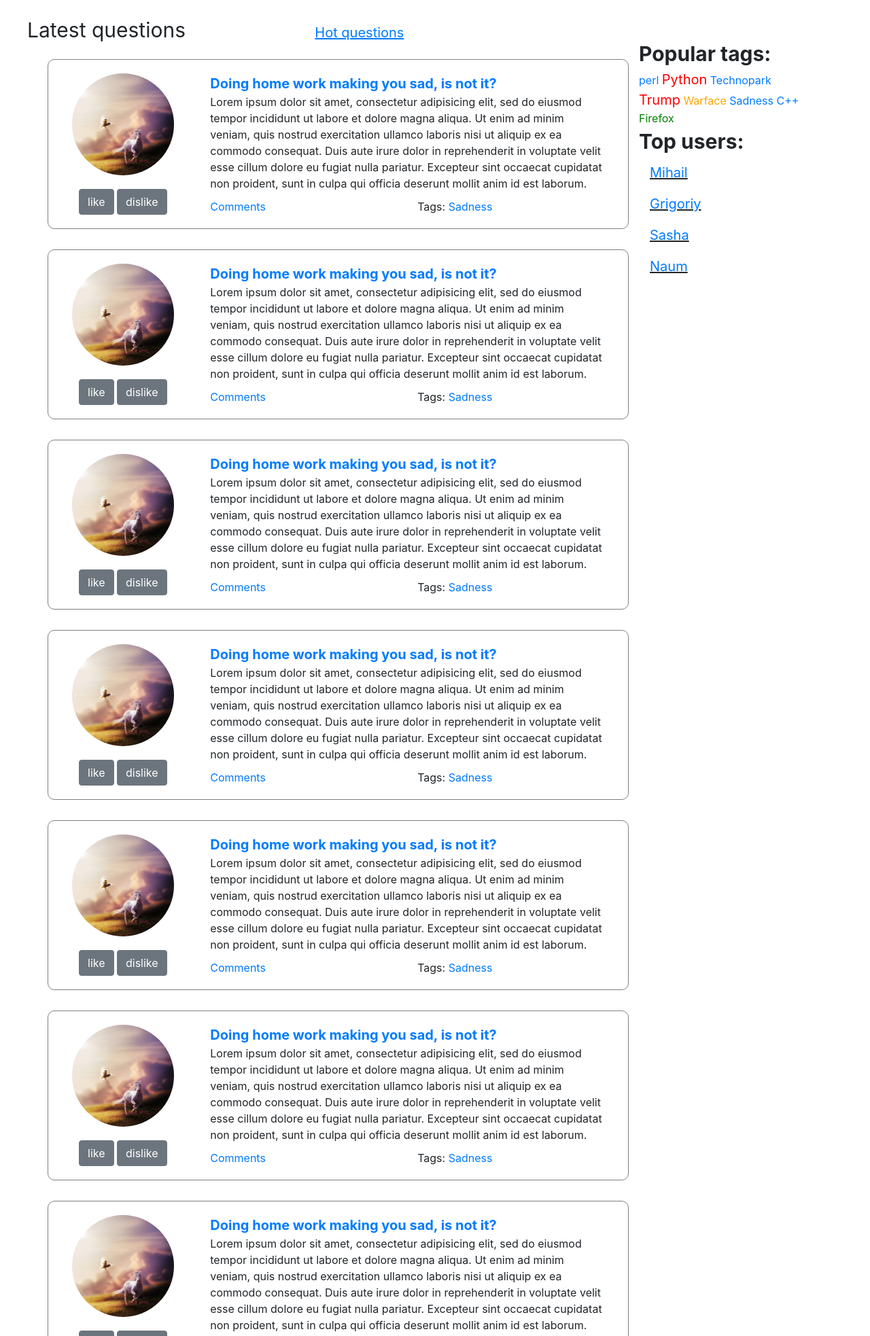
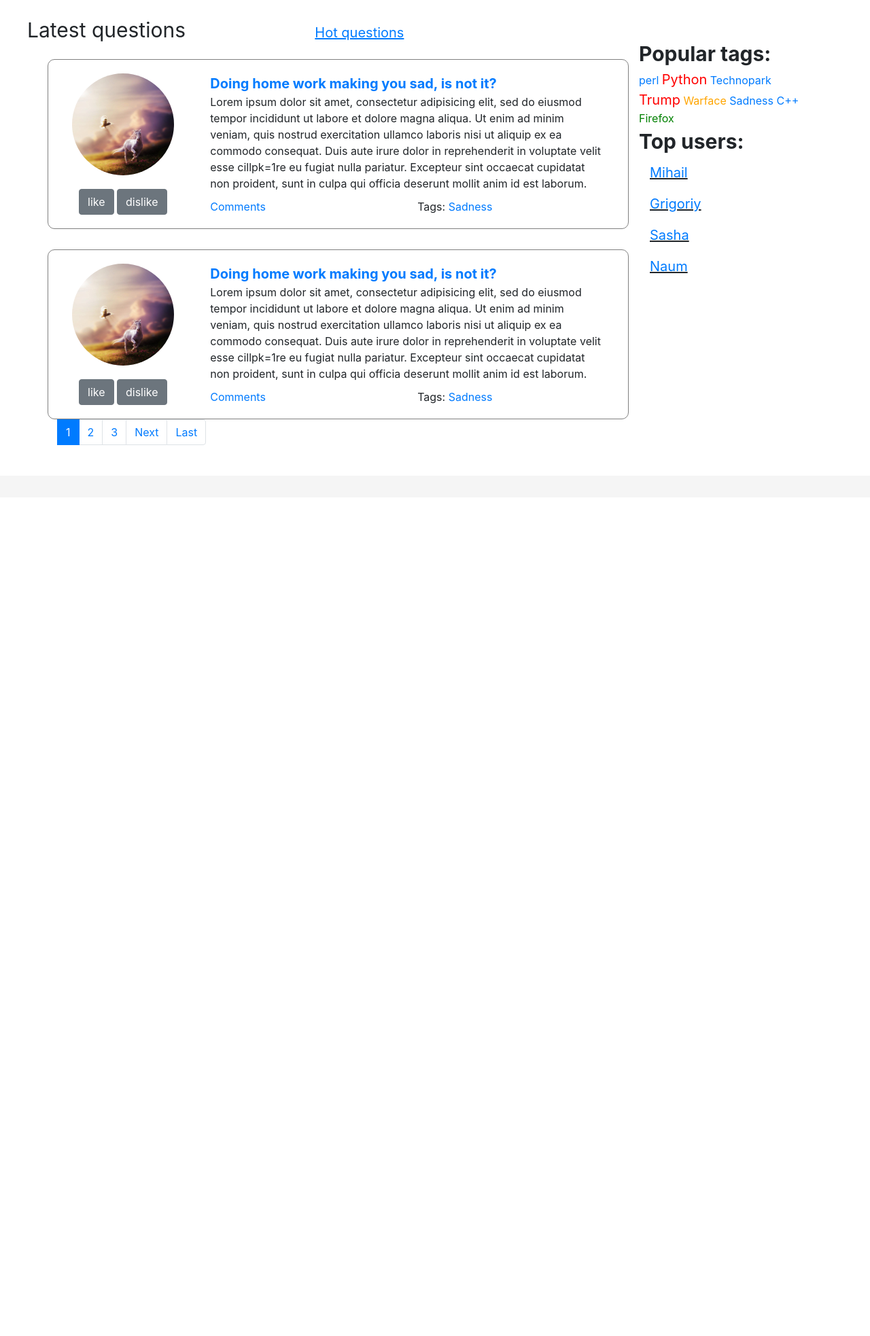
Before and after one commit to Sicarii-NaumaN/WEB, a Django app: page / in a window 1280 px wide. Shown: the part 68-2034 px from the top of the page at 68% size. After the commit the page ends 723 px from the top, so only its background shows below. Run offline with Django 3.2, Linux system fonts and the light colour scheme; some libraries are stand-ins or nearby versions.

Commit message:
add pagination

```diff
--- a/askme-Yashuvaev/app/views.py
+++ b/askme-Yashuvaev/app/views.py
@@ -1,6 +1,9 @@
 from django.shortcuts import render
 from django.views.generic import ListView
 from django.core.paginator import Paginator
+
+
+
 
 
 # Create your views here.
@@ -11,16 +14,16 @@ questions = [
      'title': f'title {idx}',
      'text': 'text text',
     } for idx in range(10)
+]
 
-]
 
 
 def index(request):
 	paginator = Paginator(questions, 2)
 	page_number = request.GET.get('page')
-	index_questions = paginator.get_page(page_number)
+	page = paginator.get_page(page_number)
 	return render(request, 'index.html', {
-		'questions' :questions,
+		'page_obj' :page,
 		})
 
 def new_question(request):
@@ -32,8 +35,11 @@ def login_page(request):
 def settings_page(request):
 	return render(request, 'settings.html', {})
 def tags_page(request):
+	paginator = Paginator(questions, 3)
+	page_number = request.GET.get('page')
+	page = paginator.get_page(page_number)
 	return render(request, 'tag.html', {
-		'questions' :questions,
+		'page_obj' : page,
 		})
 
 def register_page(request):
@@ -41,8 +47,11 @@ def register_page(request):
 
 def question_page(request, pk):
 	question = questions[pk]
+	paginator = Paginator(questions, 2)
+	page_number = request.GET.get('page')
+	page = paginator.get_page(page_number)
 	return render(request, 'question.html', {
-		'questions' : questions,
+		'page_obj' : page,
 		})
 def paginate(objects_list, request, per_page=10):
     # do smth with Paginator, etc…
--- a/askme-Yashuvaev/static/css/my.css
+++ b/askme-Yashuvaev/static/css/my.css
@@ -201,3 +201,8 @@ code {
 	margin-top: 20px;
     margin-left: 10px;
 }
+
+.pagination-dynamic {
+	margin-left: 20px;
+    margin-top: 10px;
+}
--- a/askme-Yashuvaev/templates/inc/one_question.html
+++ b/askme-Yashuvaev/templates/inc/one_question.html
@@ -10,18 +10,18 @@
             </div>
             <div class="col-9">
                 <div class="question-title">
-                    <a class="question-link" href="">Doing home work making you sad, is not it?</a>
+                    <a class="question-link" href="{% url 'question' pk=1 %}">Doing home work making you sad, is not it?</a>
                 </div>
                 <div class="question-text">Lorem ipsum dolor sit amet, consectetur adipisicing elit, sed do eiusmod
                 tempor incididunt ut labore et dolore magna aliqua. Ut enim ad minim veniam,
                 quis nostrud exercitation ullamco laboris nisi ut aliquip ex ea commodo
                 consequat. Duis aute irure dolor in reprehenderit in voluptate velit esse
-                cillum dolore eu fugiat nulla pariatur. Excepteur sint occaecat cupidatat non
+                cillpk=1re eu fugiat nulla pariatur. Excepteur sint occaecat cupidatat non
                 proident, sunt in culpa qui officia deserunt mollit anim id est laborum.
             </div>
                 <div class="row second-con">
                     <div class="col-6">
-                        <a class="comments-link" href="{% url 'question' question.id %}">Comments</a>
+                        <a class="comments-link" href="{% url 'question' pk=1 %}">Comments</a>
                     </div>
                     <div class="col-3">Tags:
                         <a class="curr-tag" href="{% url 'tag'  %}">Sadness</a>
--- a/askme-Yashuvaev/templates/inc/paginator.html
+++ b/askme-Yashuvaev/templates/inc/paginator.html
@@ -1,19 +1,34 @@
  {% load static %}
 
-<div class="pagination">
-    <span class="step-links">
-        {% if questions.has_previous %}
-            <a href="?page=1">&laquo; first</a>
-            <a href="?page={{ page_obj.previous_page_number }}">previous</a>
+<nav aria-label="...">
+  <ul class="pagination">
+    <li class="page-item  {% if not page_obj.has_previous %} disabled {% endif %}" >
+      {% if page_obj.has_previous %}
+      <li class="page-item  {% if not page_obj.has_previous %} disabled {% endif %}" >
+        <a class="page-link" href="?page=1" tabindex="-1" aria-disabled="true">First</a>
+       </li>
+      <a class="page-link" href="?page={{ page_obj.previous_page_number }}" tabindex="-1" aria-disabled="true">Previous</a>
+    </li>
+    {% endif %}
+    {% for n in page_obj.paginator.page_range %}
+        {% if page_obj.number == n %}
+            <li class="page-item active" aria-current="page">
+              <a class="page-link" href="?page={{ n }}">{{ n }}<span class="sr-only">(current)</span></a>
+            </li>
+        {% elif n > page_obj.number|add:-3 and n < page_obj.number|add:3 %}
+            <li class="page-item">
+              <a class="page-link" href="?page={{ n }}">{{ n }}</a>
+            </li>
         {% endif %}
+    {% endfor %}
 
-        <span class="current">
-            Page {{ questions.number }} of {{ questions.paginator.num_pages }}.
-        </span>
-
-        {% if questions.has_next %}
-            <a href="?page={{ page_obj.next_page_number }}">next</a>
-            <a href="?page={{ page_obj.paginator.num_pages }}">last &raquo;</a>
-        {% endif %}
-    </span>
-</div>
+    {% if page_obj.has_next %}
+    <li class="page-item">
+      <a class="page-link" href="?page={{ page_obj.next_page_number }}">Next</a>
+    </li>
+    <li class="page-item">
+      <a class="page-link" href="?page={{ page_obj.paginator.num_pages }}">Last</a>
+    </li>
+    {% endif %}
+  </ul>
+</nav>
--- a/askme-Yashuvaev/templates/index.html
+++ b/askme-Yashuvaev/templates/index.html
@@ -17,7 +17,7 @@
   <div class="container">
   <div class="row">
     <div class="col-9">
-        {% for question in questions %}
+        {% for post in page_obj.object_list %}
             {% include 'inc/one_question.html' %}
         {% endfor %}
 
--- a/askme-Yashuvaev/templates/question.html
+++ b/askme-Yashuvaev/templates/question.html
@@ -19,7 +19,7 @@
     <div class="col-9">
         {% include 'inc/topic_question.html' %}
 
-        {% for questions in question %}
+        {% for question in page_obj.object_list %}
             {% include 'inc/one_comment.html' %}
         {% endfor %}
 
--- a/askme-Yashuvaev/templates/tag.html
+++ b/askme-Yashuvaev/templates/tag.html
@@ -16,7 +16,7 @@
   <div class="container">
   <div class="row">
     <div class="col-9">
-        {% for question in questions %}
+        {% for question in page_obj.object_list %}
             {% include 'inc/one_question.html' %}
         {% endfor %}
 
```
Also changed, not shown: askme-Yashuvaev/templates/inc/pag.html (+19 -13 lines).
